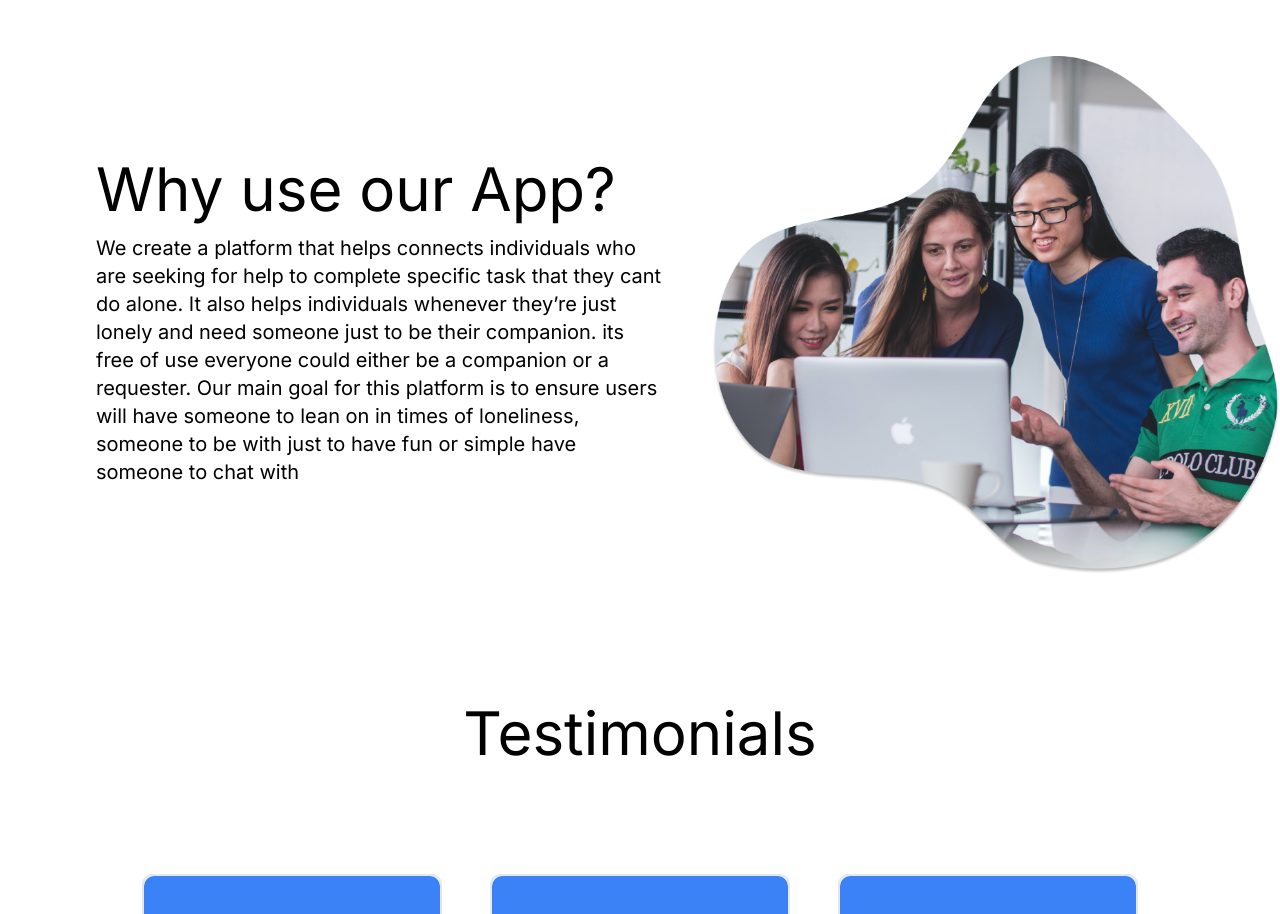
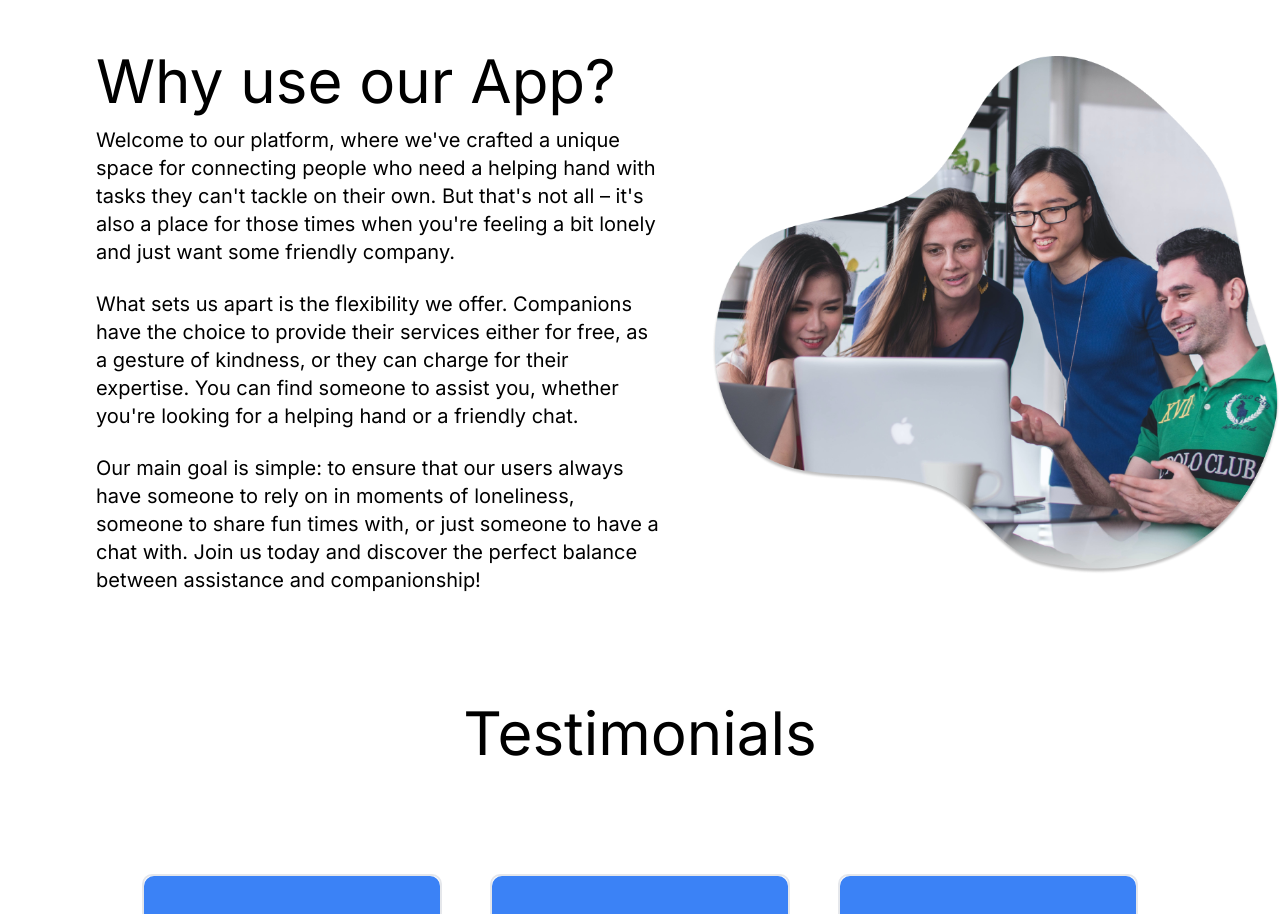
Before and after one commit to TeamFuchsia-ITDev/IT-Development-Project, a Next.js app: page / in a window 1280 px wide. Shown: the part 860-1774 px from the top of the page. Built offline with nearby package versions, Linux system fonts and the light colour scheme; no server answers.

Commit message:
modified landing page

```diff
--- a/app/(site)/dashboard/page.tsx
+++ b/app/(site)/dashboard/page.tsx
@@ -90,7 +90,7 @@ export default function Dashboard() {
       }
     };
 
-    if (status !== "loading" && session?.user.email) {
+    if (status !== "loading" && session?.user.email && session.user.isNewUser === false) {
       fetchUserData();
       fetchUserRequests();
     }
@@ -401,7 +401,7 @@ export default function Dashboard() {
             {user ? (
               <>
                 <p className="text-[40px]">
-                  Welcome to your Dashboard {user.name.split(" ")[0]}
+                  Welcome to your Dashboard {user.name !== null ? user.name.split(" ")[0] : ""}
                 </p>
               </>
             ) : (
--- a/app/page.tsx
+++ b/app/page.tsx
@@ -12,41 +12,15 @@ import { TestimonialCard } from "@/app/components/testimonialcard";
 export default async function Home() {
   const session = await getServerSession(authOptions);
 
-  //   if (session) {
-  //     if (session?.user?.isNewUser === true) {
-  //       redirect("/create-profile");
-  //     }
-  //   }
+  if (session) {
+    if (session?.user?.isNewUser === true) {
+      redirect("/create-profile");
+    } else {
+      redirect("/dashboard");
+    }
+  }
 
   return (
-    // <section>
-    //   <h1>Home</h1>
-    //   <h1>Server Side Rendered</h1>
-    //   <pre>{JSON.stringify(session)}</pre>
-    //   <h1>Client Side Rendered</h1>
-    //   <User />
-    //   <div>
-    //     <Link href="/login">
-    //       <button className="text-gray-900 underline hover:text-gray-900/70">
-    //         Go to login
-    //       </button>
-    //     </Link>
-    //   </div>
-    //   <div>
-    //     <Link href={`/profile`}>
-    //       <button className="text-gray-900 underline hover:text-gray-900/70">
-    //         Go to profile
-    //       </button>
-    //     </Link>
-    //   </div>
-    //   <div>
-    //     <Link href={`/register`}>
-    //       <button className="text-gray-900 underline hover:text-gray-900/70">
-    //         Go to register
-    //       </button>
-    //     </Link>
-    //   </div>
-    // </section>
     <div>
       <div className="">
         <NavbarLanding />
@@ -92,15 +66,27 @@ export default async function Home() {
         <div className="flex flex-row h-[650px] w-[100%] justify-center items-center gap-12 pl-24 mt-32">
           <div className="w-1/2 flex flex-col ">
             <h1 className="text-[60px]">Why use our App?</h1>
-            <p className="text-xl ">
-              We create a platform that helps connects individuals who are
-              seeking for help to complete specific task that they cant do
-              alone. It also helps individuals whenever they’re just lonely and
-              need someone just to be their companion. its free of use everyone
-              could either be a companion or a requester. Our main goal for this
-              platform is to ensure users will have someone to lean on in times
-              of loneliness, someone to be with just to have fun or simple have
-              someone to chat with
+            <p className="text-xl">
+              Welcome to our platform, where we've crafted a unique space for
+              connecting people who need a helping hand with tasks they can't
+              tackle on their own. But that's not all – it's also a place for
+              those times when you're feeling a bit lonely and just want some
+              friendly company.
+            </p>
+            <br />
+            <p className="text-xl">
+              What sets us apart is the flexibility we offer. Companions have
+              the choice to provide their services either for free, as a gesture
+              of kindness, or they can charge for their expertise. You can find
+              someone to assist you, whether you're looking for a helping hand
+              or a friendly chat.
+            </p>
+            <br />
+            <p className="text-xl">
+              Our main goal is simple: to ensure that our users always have
+              someone to rely on in moments of loneliness, someone to share fun
+              times with, or just someone to have a chat with. Join us today and
+              discover the perfect balance between assistance and companionship!
             </p>
           </div>
           <div className="w-1/2 ">
@@ -139,10 +125,7 @@ export default async function Home() {
             <TestimonialCard />
           </div>
         </div>
-        <div>
-
-
-        </div>
+        <div></div>
       </div>
     </div>
   );
```
